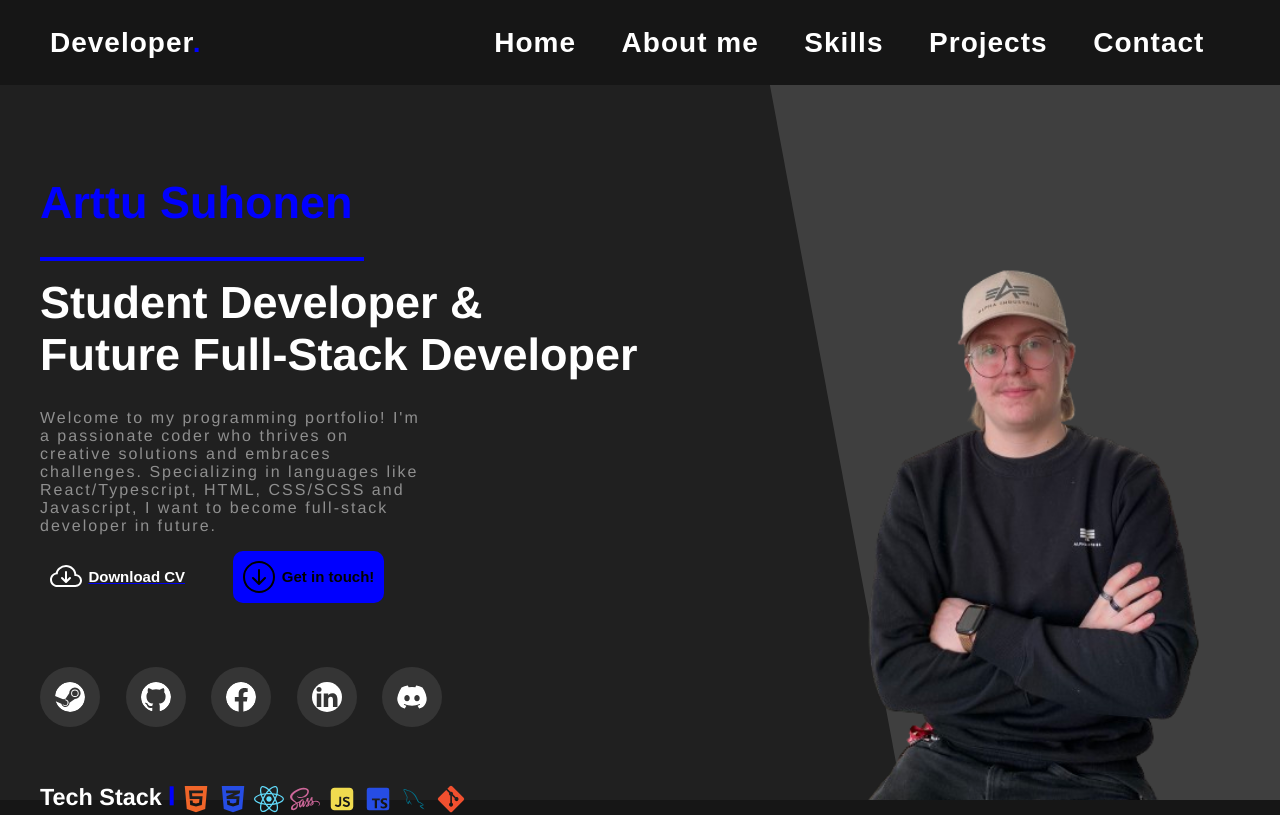
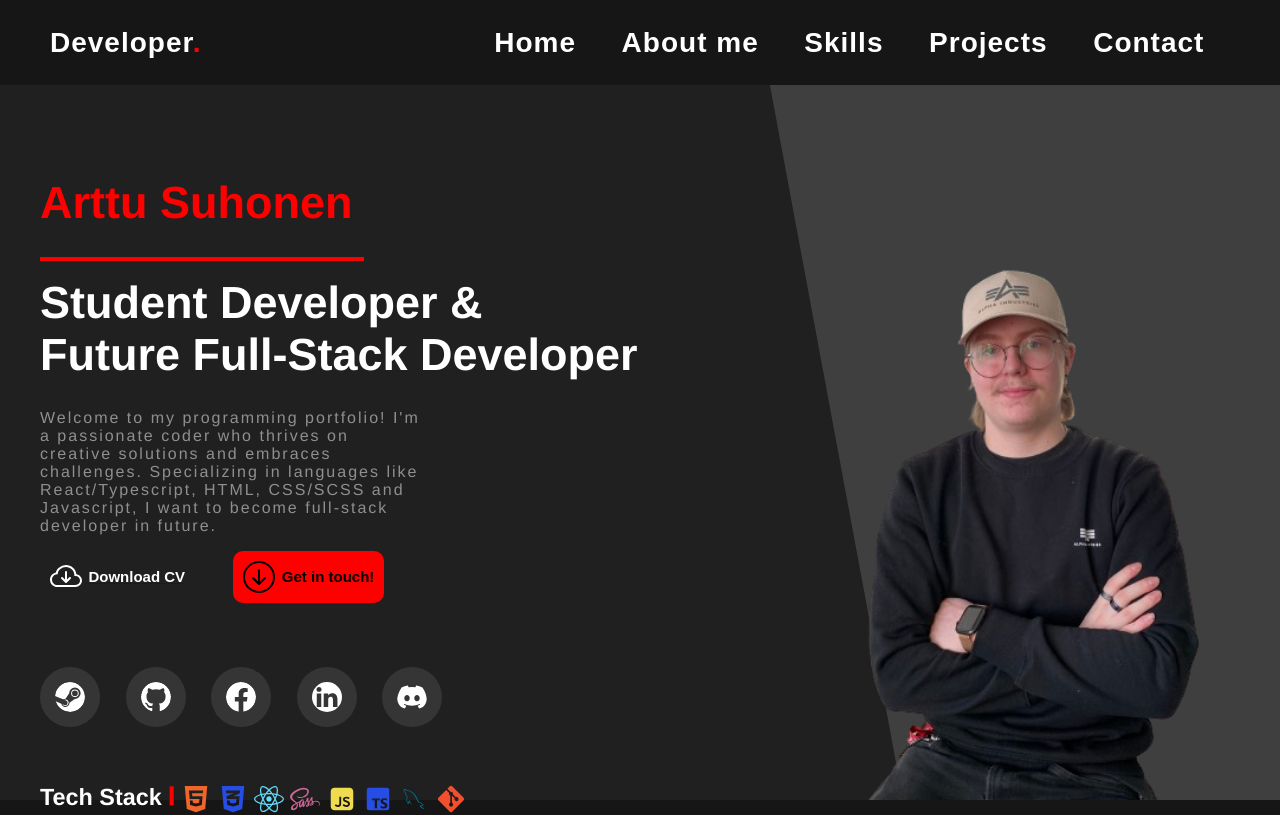
Before and after one commit to Gh0stMaj0r/Portfolio-Current, a React (Create React App) app: page / in a window 1280 px wide. Shown: the top 815 px of the page. Built offline with nearby package versions, Linux system fonts and the light colour scheme.

Commit message:
Color Update

```diff
--- a/src/Colors/Colors.scss
+++ b/src/Colors/Colors.scss
@@ -2,7 +2,7 @@
 :root {
     --main: #202020;
     --main2: #3F3F3F;
-    --contrast: #0000ff;
+    --contrast: #ff0000;
     --text: #8F8F8F;
     --text-none: white;
     --icons: #353535;
--- a/src/Pages/Skills/index.tsx
+++ b/src/Pages/Skills/index.tsx
@@ -41,7 +41,7 @@ const Skills = () => {
                             "--CircularProgress-size": "100px",
                             "--CircularProgress-progressThickness": "10px",
                             "--CircularProgress-trackThickness": "10px",
-                            "--CircularProgress-progressColor": "#0000ff",
+                            "--CircularProgress-progressColor": "#ff0000",
                         }}
                         determinate
                         value={100}
@@ -55,7 +55,7 @@ const Skills = () => {
                             "--CircularProgress-size": "100px",
                             "--CircularProgress-progressThickness": "10px",
                             "--CircularProgress-trackThickness": "10px",
-                            "--CircularProgress-progressColor": "#0000ff",
+                            "--CircularProgress-progressColor": "#ff0000",
                         }}
                         determinate
                         value={70}
@@ -69,7 +69,7 @@ const Skills = () => {
                             "--CircularProgress-size": "100px",
                             "--CircularProgress-progressThickness": "10px",
                             "--CircularProgress-trackThickness": "10px",
-                            "--CircularProgress-progressColor": "#0000ff",
+                            "--CircularProgress-progressColor": "#ff0000",
                         }}
                         determinate
                         value={20}
```
